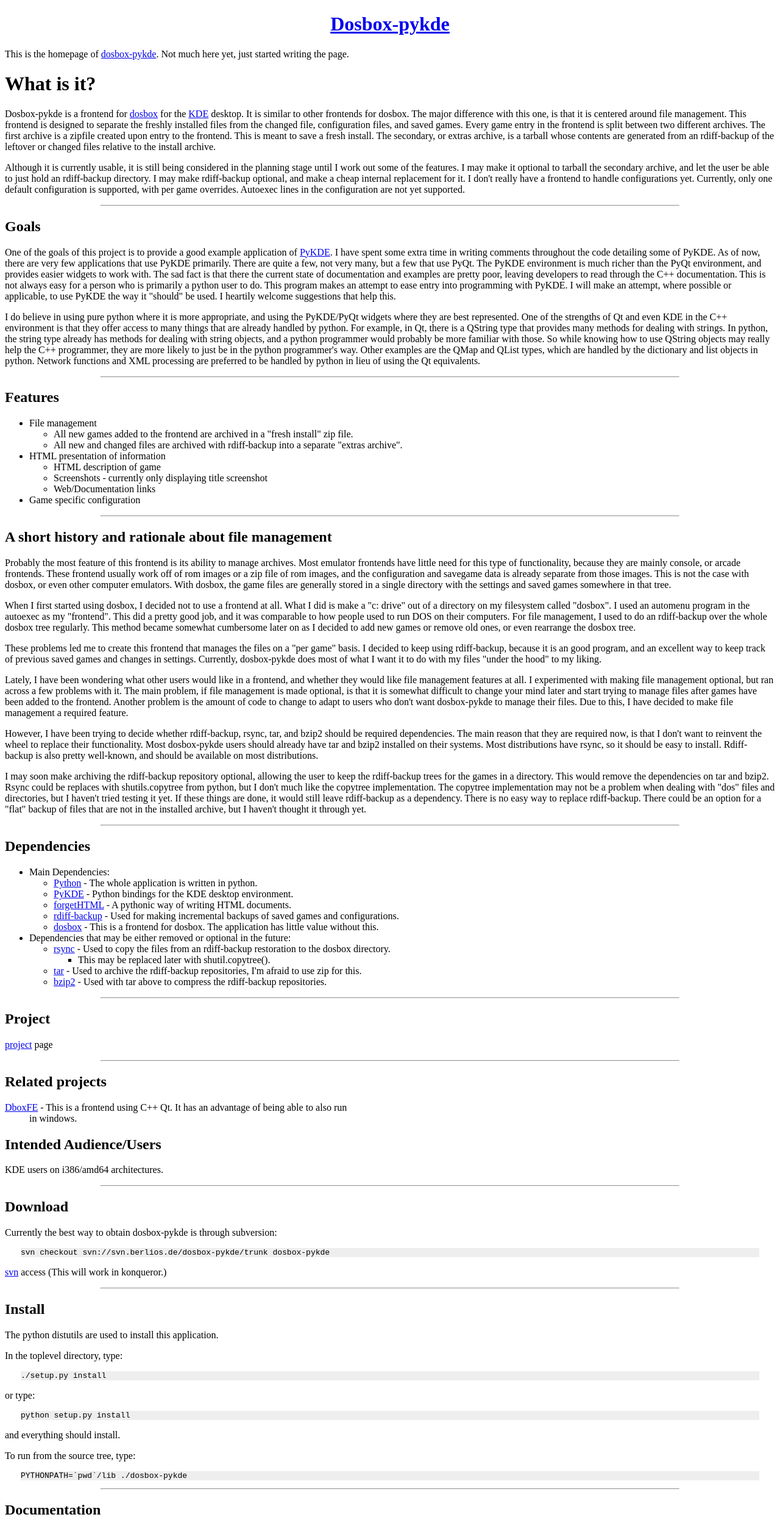
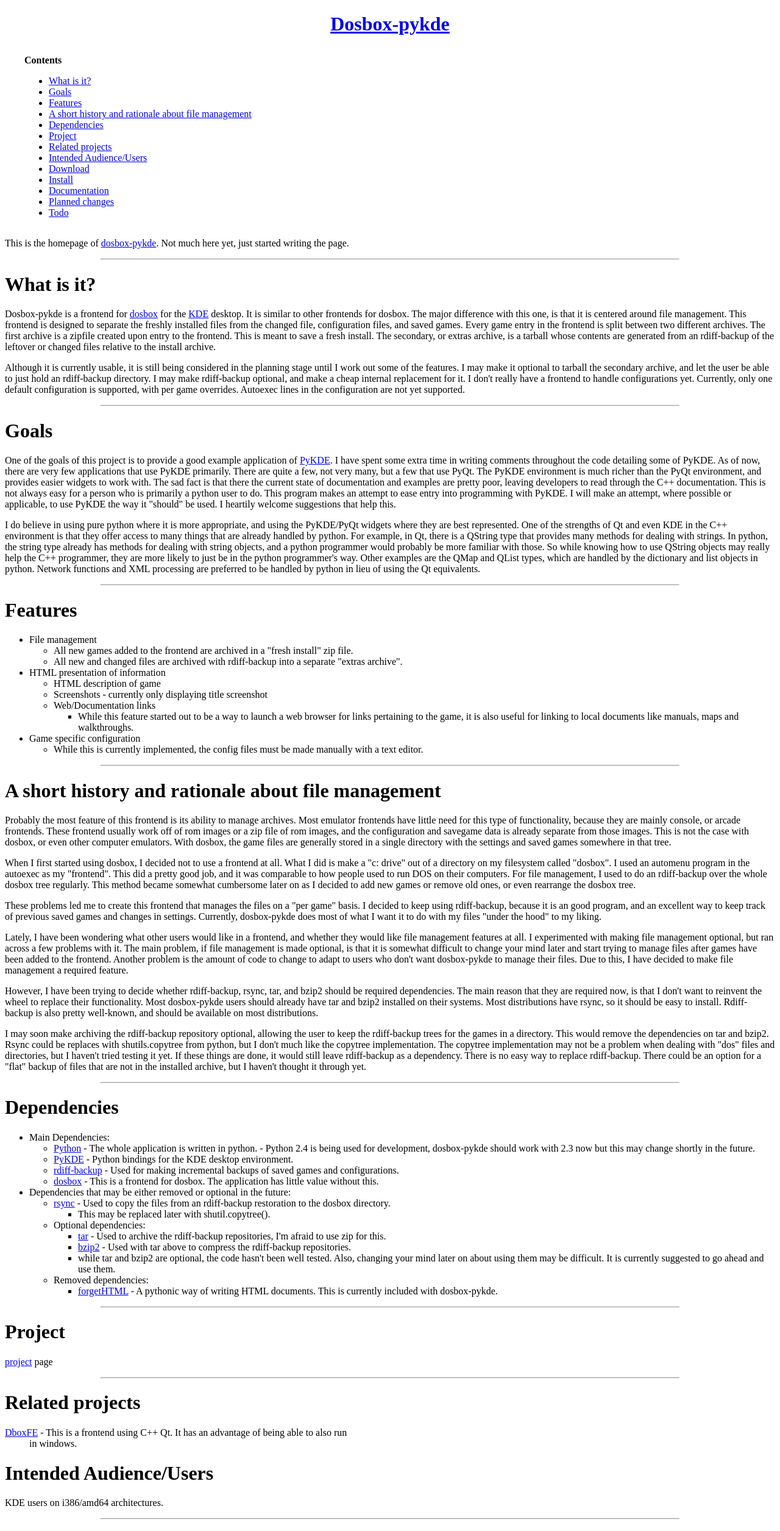
Before and after one commit to BackupTheBerlios/dosbox-pykde-svn, a plain HTML site: page website/index.html in a window 1280 px wide. Shown: the top 2510 px of the page at 61% size. Drawn offline with Linux system fonts and the light colour scheme.

Commit message:
update website

```diff
--- a/website/index.html
+++ b/website/index.html
@@ -292,9 +292,28 @@ ul.auto-toc {
 <body>
 <div class="document" id="dosbox-pykde">
 <h1 class="title"><a class="reference" href="http://dosbox-pykde.berlios.de">Dosbox-pykde</a></h1>
+<div class="contents topic">
+<p class="topic-title first"><a id="contents" name="contents">Contents</a></p>
+<ul class="simple">
+<li><a class="reference" href="#what-is-it" id="id3" name="id3">What is it?</a></li>
+<li><a class="reference" href="#goals" id="id4" name="id4">Goals</a></li>
+<li><a class="reference" href="#features" id="id5" name="id5">Features</a></li>
+<li><a class="reference" href="#a-short-history-and-rationale-about-file-management" id="id6" name="id6">A short history and rationale about file management</a></li>
+<li><a class="reference" href="#dependencies" id="id7" name="id7">Dependencies</a></li>
+<li><a class="reference" href="#project" id="id8" name="id8">Project</a></li>
+<li><a class="reference" href="#related-projects" id="id9" name="id9">Related projects</a></li>
+<li><a class="reference" href="#intended-audience-users" id="id10" name="id10">Intended Audience/Users</a></li>
+<li><a class="reference" href="#download" id="id11" name="id11">Download</a></li>
+<li><a class="reference" href="#install" id="id12" name="id12">Install</a></li>
+<li><a class="reference" href="#documentation" id="id13" name="id13">Documentation</a></li>
+<li><a class="reference" href="#planned-changes" id="id14" name="id14">Planned changes</a></li>
+<li><a class="reference" href="#todo" id="id15" name="id15">Todo</a></li>
+</ul>
+</div>
 <p>This is the homepage of <a class="reference" href="http://dosbox-pykde.berlios.de">dosbox-pykde</a>.  Not much here yet, just started writing the page.</p>
+<hr class="docutils" />
 <div class="section">
-<h1><a id="what-is-it" name="what-is-it">What is it?</a></h1>
+<h1><a class="toc-backref" href="#id3" id="what-is-it" name="what-is-it">What is it?</a></h1>
 <p>Dosbox-pykde is a frontend for <a class="reference" href="http://dosbox.sourceforge.net/">dosbox</a> for the <a class="reference" href="http://www.kde.org/">KDE</a> desktop.  It is similar to other frontends
 for dosbox.  The major difference with this one, is that it is centered around file management.
 This frontend is designed to separate the freshly installed files from the changed
@@ -309,9 +328,10 @@ out some of the features.  I may make it optional to tarball the secondary archi
 user be able to just hold an rdiff-backup directory.  I may make rdiff-backup optional, and make
 a cheap internal replacement for it.  I don't really have a frontend to handle configurations yet.
 Currently, only one default configuration is supported, with per game overrides.  Autoexec lines in the configuration are not yet supported.</p>
+</div>
 <hr class="docutils" />
 <div class="section">
-<h2><a id="goals" name="goals">Goals</a></h2>
+<h1><a class="toc-backref" href="#id4" id="goals" name="goals">Goals</a></h1>
 <p>One of the goals of this project is to provide a good example application of <a class="reference" href="http://www.riverbankcomputing.co.uk/pykde/">PyKDE</a>.  I have
 spent some extra time in writing comments throughout the code detailing some of PyKDE.
 As of now, there are very few applications that use PyKDE primarily.  There are quite a few,
@@ -335,7 +355,7 @@ are preferred to be handled by python in lieu of using the Qt equivalents.</p>
 </div>
 <hr class="docutils" />
 <div class="section">
-<h2><a id="features" name="features">Features</a></h2>
+<h1><a class="toc-backref" href="#id5" id="features" name="features">Features</a></h1>
 <ul class="simple">
 <li>File management<ul>
 <li>All new games added to the frontend are archived in a &quot;fresh install&quot; zip file.</li>
@@ -345,15 +365,24 @@ are preferred to be handled by python in lieu of using the Qt equivalents.</p>
 <li>HTML presentation of information<ul>
 <li>HTML description of game</li>
 <li>Screenshots - currently only displaying title screenshot</li>
-<li>Web/Documentation links</li>
+<li>Web/Documentation links<ul>
+<li>While this feature started out to be a way to launch a web browser for links pertaining to
+the game, it is also useful for linking to local documents like manuals, maps and
+walkthroughs.</li>
 </ul>
 </li>
-<li>Game specific configuration</li>
+</ul>
+</li>
+<li>Game specific configuration<ul>
+<li>While this is currently implemented, the config files must be made manually with a
+text editor.</li>
+</ul>
+</li>
 </ul>
 </div>
 <hr class="docutils" />
 <div class="section">
-<h2><a id="a-short-history-and-rationale-about-file-management" name="a-short-history-and-rationale-about-file-management">A short history and rationale about file management</a></h2>
+<h1><a class="toc-backref" href="#id6" id="a-short-history-and-rationale-about-file-management" name="a-short-history-and-rationale-about-file-management">A short history and rationale about file management</a></h1>
 <p>Probably the most feature of this frontend is its ability to manage archives.  Most emulator
 frontends have little need for this type of functionality, because they are mainly console,
 or arcade frontends.  These frontend usually work off of rom images or a zip file of rom images,
@@ -393,12 +422,13 @@ haven't thought it through yet.</p>
 </div>
 <hr class="docutils" />
 <div class="section">
-<h2><a id="dependencies" name="dependencies">Dependencies</a></h2>
+<h1><a class="toc-backref" href="#id7" id="dependencies" name="dependencies">Dependencies</a></h1>
 <ul class="simple">
 <li>Main Dependencies:<ul>
-<li><a class="reference" href="http://python.org">Python</a> - The whole application is written in python.</li>
+<li><a class="reference" href="http://python.org">Python</a> - The whole application is written in python.
+- Python 2.4 is being used for development, dosbox-pykde should work with 2.3 now
+but this may change shortly in the future.</li>
 <li><a class="reference" href="http://www.riverbankcomputing.co.uk/pykde/">PyKDE</a> - Python bindings for the KDE desktop environment.</li>
-<li><a class="reference" href="http://forgethtml.sourceforge.net/">forgetHTML</a> - A pythonic way of writing HTML documents.</li>
 <li><a class="reference" href="http://www.nongnu.org/rdiff-backup/">rdiff-backup</a> - Used for making incremental backups of saved games and configurations.</li>
 <li><a class="reference" href="http://dosbox.sourceforge.net/">dosbox</a> - This is a frontend for dosbox.  The application has little value without this.</li>
 </ul>
@@ -408,32 +438,43 @@ haven't thought it through yet.</p>
 <li>This may be replaced later with shutil.copytree().</li>
 </ul>
 </li>
+<li>Optional dependencies:<ul>
 <li><a class="reference" href="http://www.gnu.org/software/tar/">tar</a> - Used to archive the rdiff-backup repositories, I'm afraid to use zip for this.</li>
 <li><a class="reference" href="http://www.bzip.org/">bzip2</a> - Used with tar above to compress the rdiff-backup repositories.</li>
+<li>while tar and bzip2 are optional, the code hasn't been well tested.  Also, changing
+your mind later on about using them may be difficult.  It is currently suggested to go
+ahead and use them.</li>
+</ul>
+</li>
+<li>Removed dependencies:<ul>
+<li><a class="reference" href="http://forgethtml.sourceforge.net/">forgetHTML</a> - A pythonic way of writing HTML documents. This is currently included with
+dosbox-pykde.</li>
+</ul>
+</li>
 </ul>
 </li>
 </ul>
 </div>
 <hr class="docutils" />
 <div class="section">
-<h2><a id="project" name="project">Project</a></h2>
+<h1><a class="toc-backref" href="#id8" id="project" name="project">Project</a></h1>
 <p><a class="reference" href="http://developer.berlios.de/projects/dosbox-pykde">project</a> page</p>
 </div>
 <hr class="docutils" />
 <div class="section">
-<h2><a id="related-projects" name="related-projects">Related projects</a></h2>
+<h1><a class="toc-backref" href="#id9" id="related-projects" name="related-projects">Related projects</a></h1>
 <dl class="docutils">
 <dt><a class="reference" href="http://chmaster.freeforge.net/dboxfe-project.htm">DboxFE</a> - This is a frontend using C++ Qt.  It has an advantage of being able to also run</dt>
 <dd>in windows.</dd>
 </dl>
 </div>
 <div class="section">
-<h2><a id="intended-audience-users" name="intended-audience-users">Intended Audience/Users</a></h2>
+<h1><a class="toc-backref" href="#id10" id="intended-audience-users" name="intended-audience-users">Intended Audience/Users</a></h1>
 <p>KDE users on i386/amd64 architectures.</p>
 </div>
 <hr class="docutils" />
 <div class="section">
-<h2><a id="download" name="download">Download</a></h2>
+<h1><a class="toc-backref" href="#id11" id="download" name="download">Download</a></h1>
 <p>Currently the best way to obtain dosbox-pykde is through subversion:</p>
 <pre class="literal-block">
 svn checkout svn://svn.berlios.de/dosbox-pykde/trunk dosbox-pykde
@@ -442,7 +483,7 @@ svn checkout svn://svn.berlios.de/dosbox-pykde/trunk dosbox-pykde
 </div>
 <hr class="docutils" />
 <div class="section">
-<h2><a id="install" name="install">Install</a></h2>
+<h1><a class="toc-backref" href="#id12" id="install" name="install">Install</a></h1>
 <p>The python distutils are used to install this application.</p>
 <p>In the toplevel directory, type:</p>
 <pre class="literal-block">
@@ -460,10 +501,59 @@ PYTHONPATH=`pwd`/lib ./dosbox-pykde
 </div>
 <hr class="docutils" />
 <div class="section">
-<h2><a id="documentation" name="documentation">Documentation</a></h2>
-<p>None yet.</p>
+<h1><a class="toc-backref" href="#id13" id="documentation" name="documentation">Documentation</a></h1>
+<p>Working on this.  It is currently located in data/doc/index.docbook .  It can be built
+from the source tree with:</p>
+<pre class="literal-block">
+pushd data/doc &amp;&amp; meinproc index.docbook &amp;&amp; popd
+</pre>
+<p>This will build a collection of html files in the data/doc  directory.</p>
+<p>The docbook documentation is planned to be built, installed in the future.</p>
+</div>
+<hr class="docutils" />
+<div class="section">
+<h1><a class="toc-backref" href="#id14" id="planned-changes" name="planned-changes">Planned changes</a></h1>
+<p>This section is to describe changes that will affect the current usage of dosbox-pykde.  This
+includes changes in the configuration, or changes to the locations of certain files and
+directories that will possibly adversely affect users.</p>
+<ul class="simple">
+<li>Decide on how to implement alternative file management methods.</li>
+<li>Move the main config file from data directory to config directory.</li>
+</ul>
+</div>
+<hr class="docutils" />
+<div class="section">
+<h1><a class="toc-backref" href="#id15" id="todo" name="todo">Todo</a></h1>
+<p>Here is a list of things that need to be done.  These things should not affect the usage of
+the application from version to version.</p>
+<ul class="simple">
+<li>Use a wizard to create the default configuration.</li>
+<li>Devise a method for implementing the autoexec section in the dosbox configuration.</li>
+<li>Add more tooltips to the gui.</li>
+<li>Generate the documentation during the build process, and figure out how to install it.<ul>
+<li>Determine the requirements for building.<ul>
+<li>Do most kde users have meinproc already installed?</li>
+<li>meinproc is in kdelibs on debian</li>
+</ul>
+</li>
+<li>Figure out where to install docs, and if they need registering with KDE.</li>
+</ul>
+</li>
+<li>Create some icons, and figure out how to install them.</li>
+<li>Finish writing the documentation.</li>
+<li>Make a gui for handling the game specific configurations.</li>
+<li>Clean up the code surrounding the various progress dialogs.</li>
+<li>Decide the fate of the dosbox-pyqt part of the application.</li>
+<li>Add new config options to settings widget.</li>
+<li>Replace os.system calls with subprocess.call or subprocess.Popen</li>
+<li>make a primary and secondary installed_archives_path options<ul>
+<li>one for writing new installs, and another for read-only access (like from a dvd)</li>
+</ul>
+</li>
+<li>categorize this todo list</li>
+</ul>
+<hr class="docutils" />
 <p>This <a class="reference" href="http://developer.berlios.de/projects/dosbox-pykde">project</a> is hosted by <a class="reference" href="http://developer.berlios.de"><img alt="berlios" src="http://developer.berlios.de/bslogo.php?group_id=0&amp;type=1" /></a>.</p>
-</div>
 </div>
 </div>
 </body>
```
Also changed, not shown: 2 other files.
